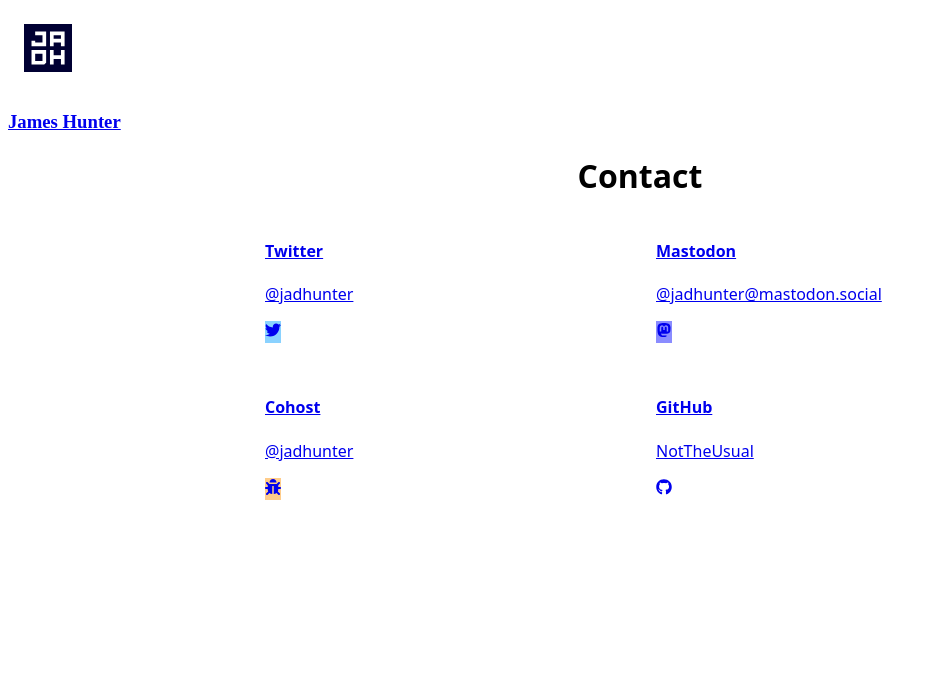
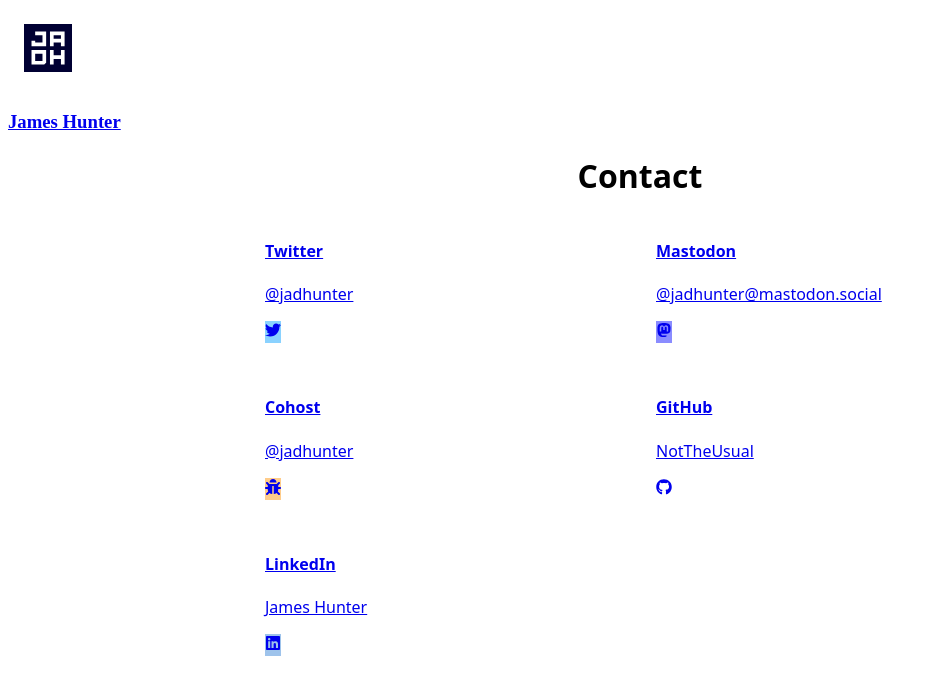
Before and after one commit to NotTheUsual/jadh.dev, a Gatsby site: page /contact in a window 1280 px wide. Shown: the whole page, without its empty margins (0-936 px from the left). Built offline with nearby package versions, Linux system fonts and the light colour scheme; Gatsby itself is replaced by a stand-in of ours.

Commit message:
Add LinkedIn contact

```diff
--- a/src/pages/contact/index.js
+++ b/src/pages/contact/index.js
@@ -1,6 +1,6 @@
 import React from 'react'
 import StandardLayout from '../../components/standardLayout'
-import { FaBug, FaGithub, FaMastodon, FaTwitter } from 'react-icons/fa'
+import { FaBug, FaGithub, FaLinkedin, FaMastodon, FaTwitter } from 'react-icons/fa'
 import * as classes from './contact.module.css';
 
 const links = [{
@@ -26,6 +26,12 @@
   handle: 'NotTheUsual',
   link: 'https://github.com/NotTheUsual/',
   Icon: FaGithub
+}, {
+  name: 'LinkedIn',
+  handle: 'James Hunter',
+  link: 'https://uk.linkedin.com/in/james-hunter-5145aa92',
+  Icon: FaLinkedin,
+  tint: 'hsl(211, 66%, 77%)'
 }];
 
 const Contact = () => (
```
